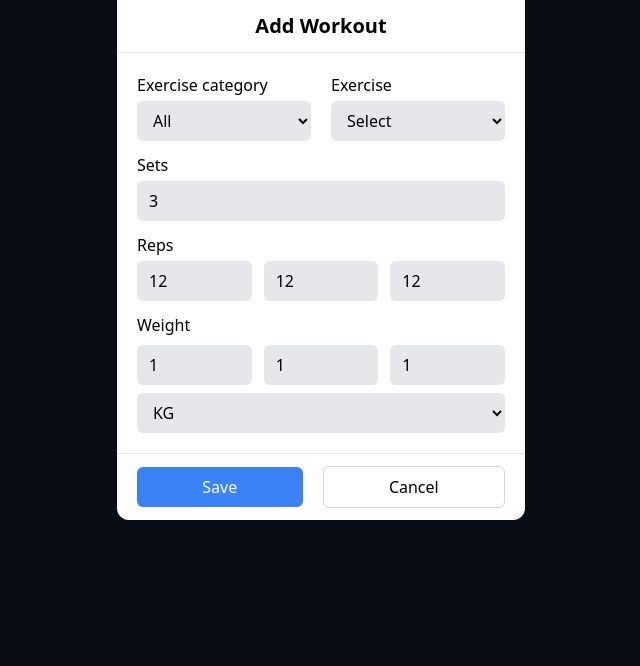
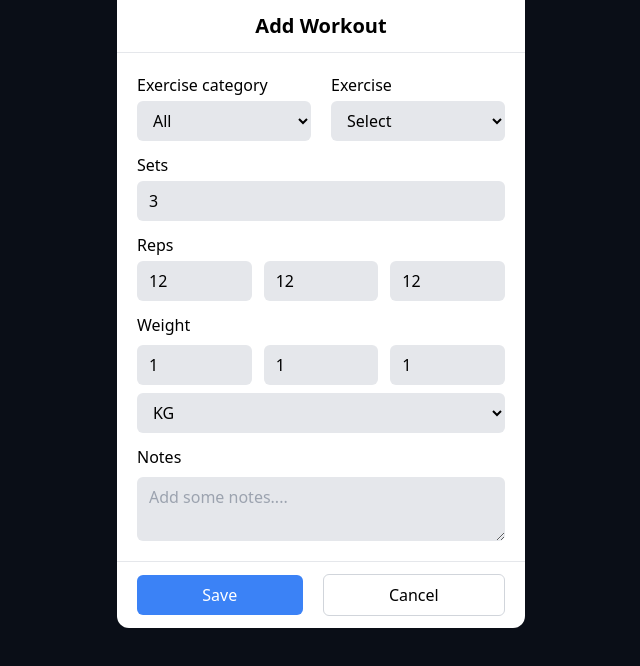
Before and after one commit to hasssanezzz/the-worklog, a React (Vite) app: page / in a window 1280 px wide. Both pictures are taken after a click on the button "workout". Shown: the top 666 px of the page, without its empty margins (319-959 px from the left). Built offline with nearby package versions, Linux system fonts and the light colour scheme.

Commit message:
feature: Added notes in workouts

```diff
--- a/src/components/DayView/EditWorkoutModal.tsx
+++ b/src/components/DayView/EditWorkoutModal.tsx
@@ -26,6 +26,7 @@ export default function EditWorkoutModal({
     reps: workout.reps, // 3 x (10)
     weight: workout.weight,
     unit: workout.unit,
+    note: '',
   })
 
   function handleWeightChange(index: number, value: number) {
@@ -50,6 +51,7 @@ export default function EditWorkoutModal({
     state.workouts[index].reps = data.reps
     state.workouts[index].weight = data.weight
     state.workouts[index].unit = data.unit
+    state.workouts[index].note = data.note
 
     setActive(false)
   }
@@ -180,6 +182,18 @@ export default function EditWorkoutModal({
               ))}
             </select>
           </div>
+
+          <div className="space-y-2 col-span-2">
+            <label htmlFor="">Notes</label>
+            <div className="flex items-center gap-3">
+              <textarea
+                value={data.note}
+                onChange={(e) => setData({ ...data, note: e.target.value })}
+                placeholder="Add some notes...."
+                className="w-full bg-gray-200 rounded-md px-3 py-2"
+              ></textarea>
+            </div>
+          </div>
         </main>
 
         <Modal.Footer className="flex items-center justify-between gap-5">
--- a/src/components/DayView/WorkoutCard.tsx
+++ b/src/components/DayView/WorkoutCard.tsx
@@ -50,6 +50,10 @@ export default function WorkoutCard({ w: workout }: { w: Workout }) {
         </div>
       </div>
 
+      <div className='my-3 text-gray-500'>
+        <p>{workout?.note}</p>
+      </div>
+
       <div className="mt-5 flex items-center gap-3">
         {workout.weight.map((set, index) => (
           <div
--- a/src/components/calendarBar/AddWorkoutModal.tsx
+++ b/src/components/calendarBar/AddWorkoutModal.tsx
@@ -19,6 +19,7 @@ export default function AddWorkoutModal({ active, setActive }: Props) {
     reps: Array(3).fill(12) as number[], // 3 x (10)
     weight: [1, 1, 1],
     unit: UNITS[0],
+    note: '',
   })
 
   function handleWeightChange(index: number, value: number) {
@@ -44,6 +45,7 @@ export default function AddWorkoutModal({ active, setActive }: Props) {
       reps: data.reps,
       weight: data.weight,
       unit: data.unit as Unit,
+      note: data.note
     })
 
     setData({
@@ -52,6 +54,7 @@ export default function AddWorkoutModal({ active, setActive }: Props) {
       reps: Array(3).fill(12) as number[], // 3 x (10)
       weight: [1, 1, 1],
       unit: UNITS[0],
+      note: '',
     })
 
     setActive(false)
@@ -165,6 +168,18 @@ export default function AddWorkoutModal({ active, setActive }: Props) {
               ))}
             </select>
           </div>
+
+          <div className="space-y-2 col-span-2">
+            <label htmlFor="">Notes</label>
+            <div className="flex items-center gap-3">
+              <textarea
+                value={data.note}
+                onChange={(e) => setData({ ...data, note: e.target.value })}
+                placeholder="Add some notes...."
+                className="w-full bg-gray-200 rounded-md px-3 py-2"
+              ></textarea>
+            </div>
+          </div>
         </main>
 
         <Modal.Footer className="flex items-center justify-between gap-5">
--- a/src/types/index.tsx
+++ b/src/types/index.tsx
@@ -23,4 +23,5 @@ export interface Workout {
   reps: number[] | number
   weight: number[]
   unit: Unit
+  note?: string
 }
```
